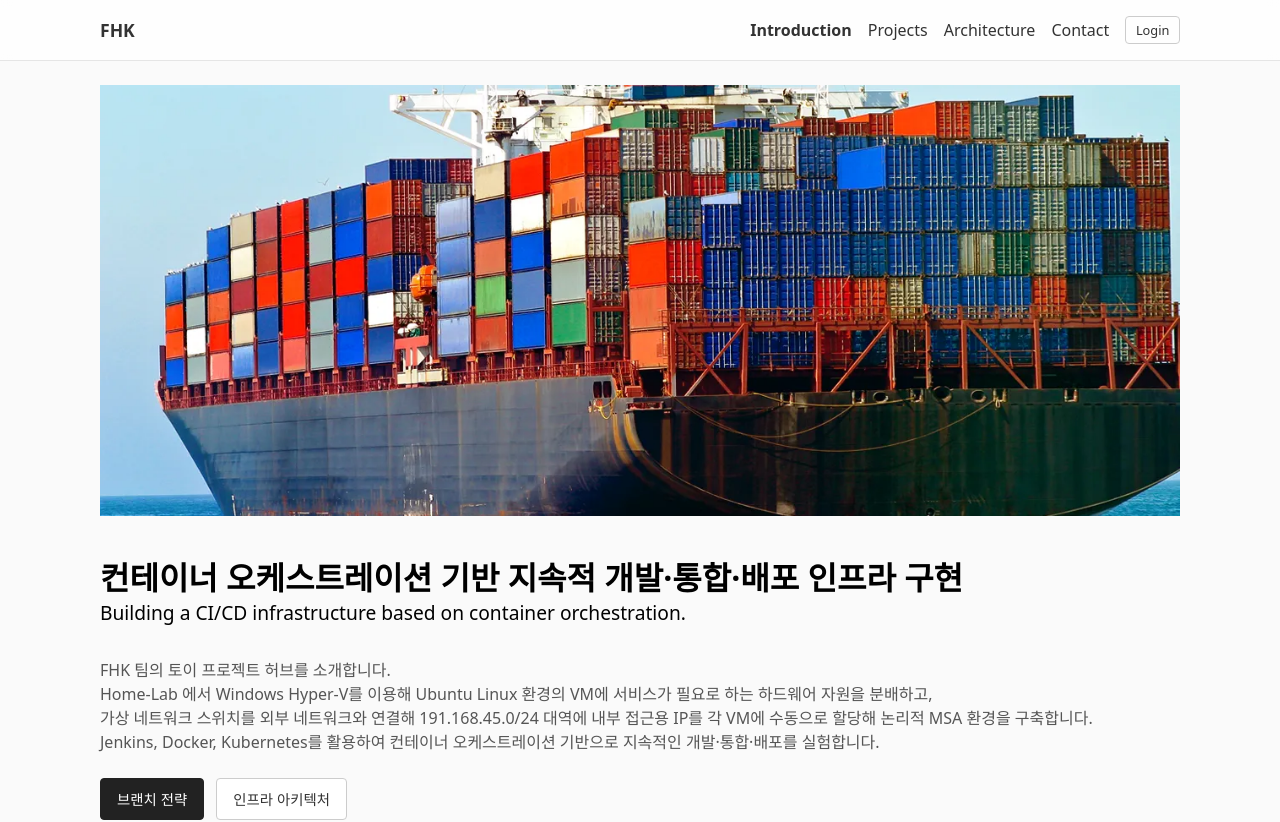
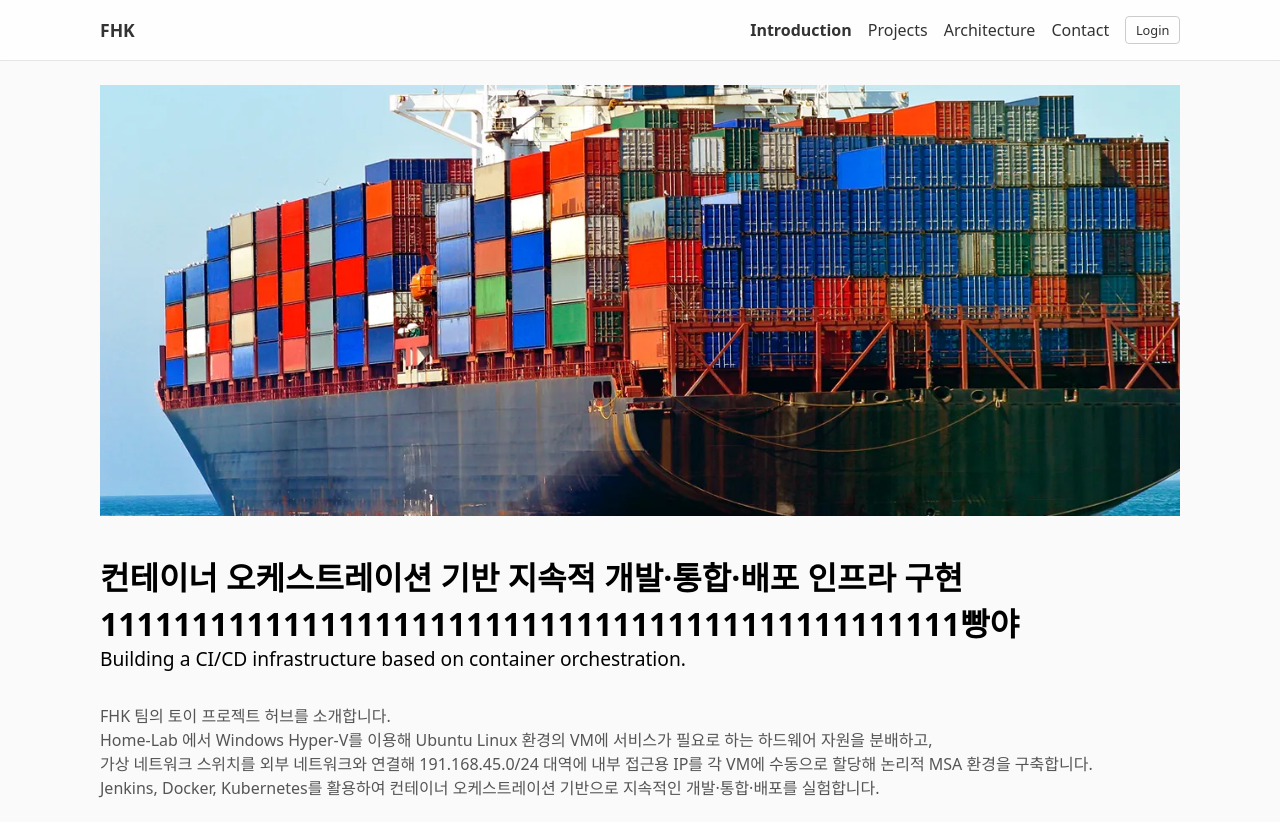
Before and after one commit to mbc-team-fhk/fhk-portal-front-app, a React (Vite) app: page / in a window 1280 px wide. Shown: the top 822 px of the page. Built offline with nearby package versions, Linux system fonts and the light colour scheme; no server answers.

Commit message:
hook test

```diff
--- a/src/pages/HomePage.tsx
+++ b/src/pages/HomePage.tsx
@@ -58,6 +58,7 @@ export default function HomePage() {
 
                     <div style={{fontSize: "2rem", fontWeight: 700, marginTop: "2rem"}}>
                         컨테이너 오케스트레이션 기반 지속적 개발·통합·배포 인프라 구현
+                        11111111111111111111111111111111111111111111111빵야
                     </div>
                     <div style={{fontSize: "1.2rem", fontWeight: 200, marginBottom: "2rem"}}>
                         Building a CI/CD infrastructure based on container orchestration.
```
